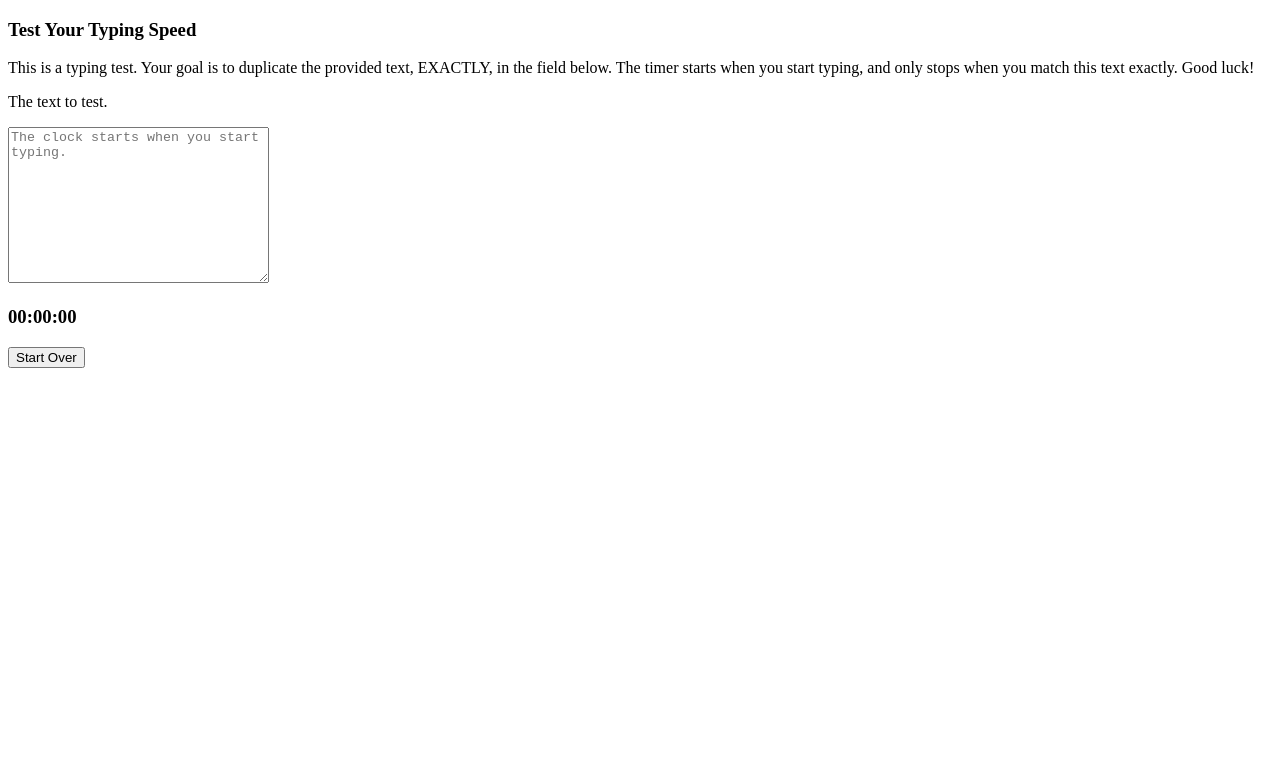
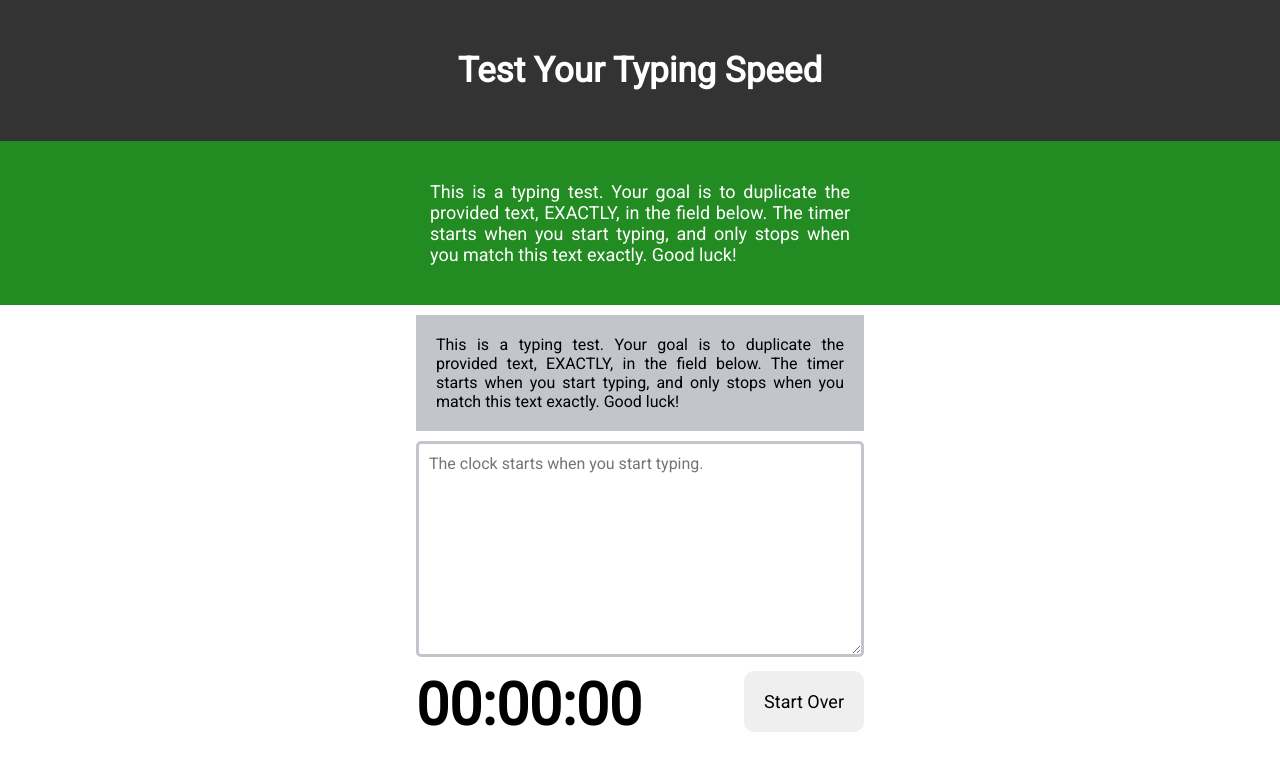
Before and after one commit to Muneersahel/typing-speed, a plain HTML site: page index.html in a window 1280 px wide. Drawn offline with Linux system fonts and the light colour scheme.

Commit message:
modify markup structure and modify styles

```diff
--- a/css/style.css
+++ b/css/style.css
@@ -0,0 +1,83 @@
+* {
+    margin: 0;
+    padding: 0;
+    font-family: 'Roboto', sans-serif;
+    position: relative;
+    box-sizing: border-box;
+    outline: none;
+}
+.header {
+    background: #333;
+    padding: 50px;
+}
+.header h3 {
+    text-align: center;
+    font-size: 35px;
+    color: #fff;
+}
+.title {
+    padding: 40px;
+    background: #228B22;
+}
+.title p {
+    position: relative;
+    left: 50%;
+    transform: translateX(-50%);
+    text-align: justify;
+    font-size: 18px;
+    color: #fff;
+    width: 35%;
+}
+.text {
+    padding: 20px;
+    width: 35%;
+    position: relative;
+    left: 50%;
+    transform: translateX(-50%);
+    background: #c2c5cc;
+    margin-top: 10px;
+}
+.text p {
+    font-size: 16px;
+    text-align: justify;
+}
+.text-input-area {
+    margin-top: 10px;
+}
+.text-input-area textarea {
+    position: relative;
+    left: 50%;
+    transform: translateX(-50%);
+    border: 3px solid #c2c5cc;
+    border-radius: 5px;
+    padding: 10px;
+    font-size: 16px;
+    width: 35%;
+}
+.time-start-btn {
+    display: flex;
+    position: absolute;
+    left: 50%;
+    transform: translateX(-50%);
+    margin-top: 10px;
+    width: 35%;
+}
+.time-start-btn .time {
+    font-size: 50px;
+}
+.time-start-btn .start-over-btn {
+    margin-left: auto;
+}
+.time-start-btn .start-over-btn button {
+    padding: 20px;
+    border: none;
+    font-size: 18px;
+    border-radius: 10px;
+}
+.time-start-btn .start-over-btn button:hover {
+    transform: scale(1.1);
+    cursor: pointer;
+    background: #228B22;
+    color: #fff;
+    transition: 1s;
+}
--- a/index.html
+++ b/index.html
@@ -4,6 +4,8 @@
     <meta charset="UTF-8">
     <meta http-equiv="X-UA-Compatible" content="IE=edge">
     <meta name="viewport" content="width=device-width, initial-scale=1.0">
+    <link rel="preconnect" href="https://fonts.gstatic.com">
+    <link href="https://fonts.googleapis.com/css2?family=Roboto:wght@400&display=swap" rel="stylesheet">
     <link rel="stylesheet" href="./css/style.css">
     <title>Typing Speed Web Application</title>
 </head>
@@ -15,10 +17,10 @@
         <p>This is a typing test. Your goal is to duplicate the provided text, EXACTLY, in the field below. The timer starts when you start typing, and only stops when you match this text exactly. Good luck!</p>
     </div>
     <div class="text">
-        <p>The text to test.</p>
+        <p>This is a typing test. Your goal is to duplicate the provided text, EXACTLY, in the field below. The timer starts when you start typing, and only stops when you match this text exactly. Good luck!</p>
     </div>
     <div class="text-input-area">
-        <textarea name="text" id="text" cols="30" rows="10" placeholder="The clock starts when you start typing."></textarea>
+        <textarea name="text" id="text" cols="50" rows="10" placeholder="The clock starts when you start typing."></textarea>
     </div>
     <div class="time-start-btn">
         <div class="time">
```
